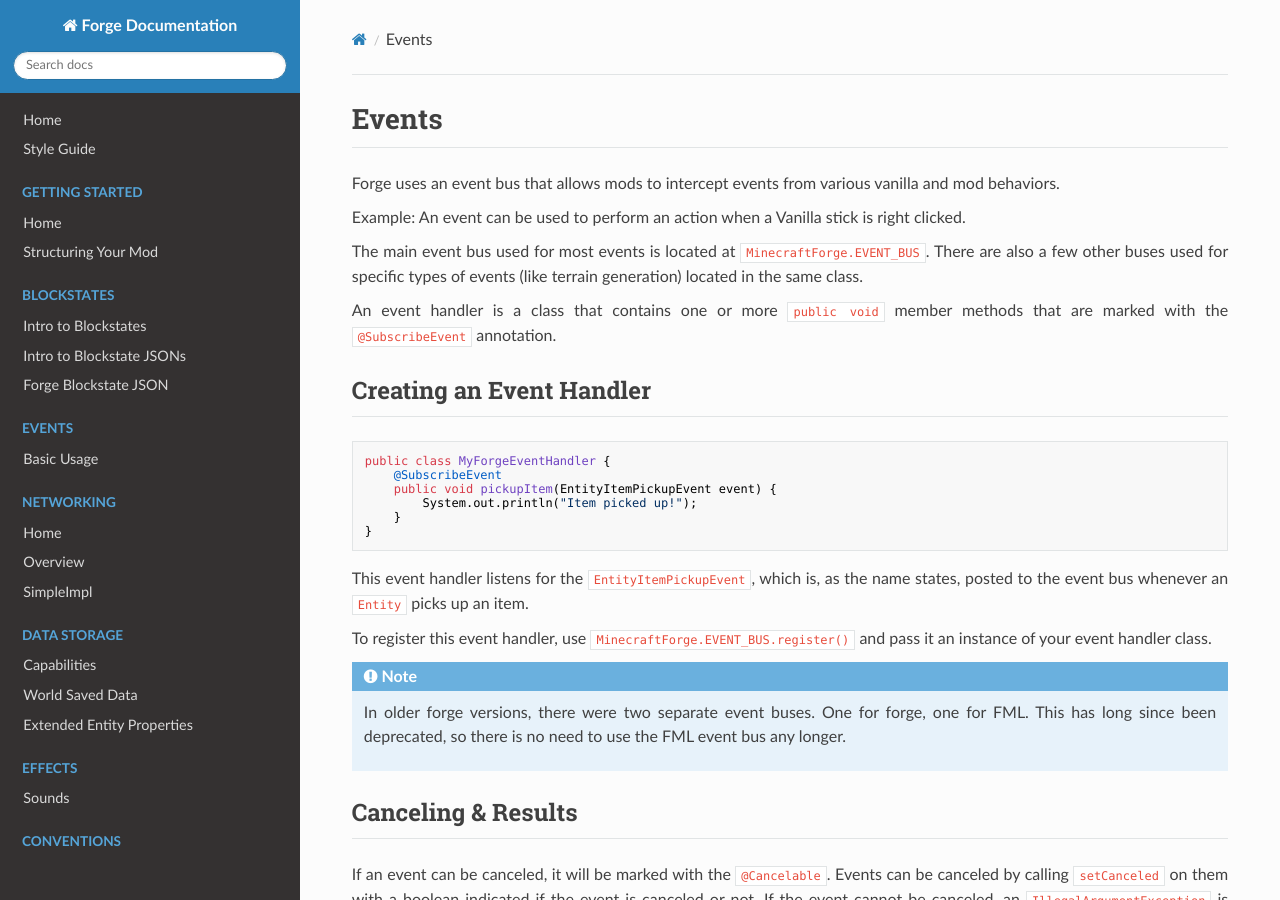
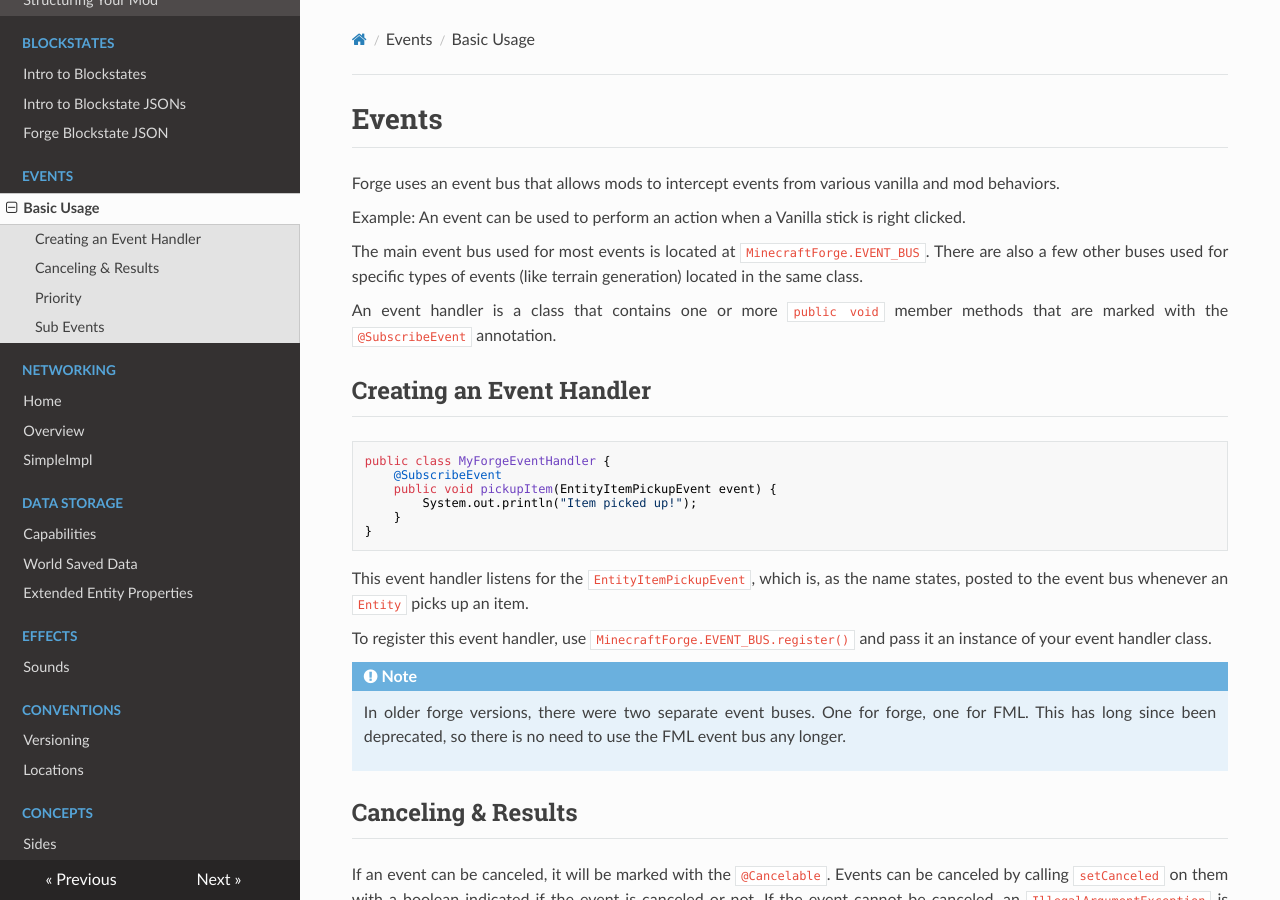
Before and after one commit to MinecraftForge/Documentation, an MkDocs documentation site: the page built from docs/events/intro.md, in a window 1280 px wide and 900 px high. Built offline with MkDocs 1.6.1, drawn with Linux system fonts in a browser that asks for light colours; nearby versions of some CDN libraries; old or Windows-style settings are respelled for this version of MkDocs; part of the change alters nothing that is shown.

Commit message:
Fix events index listing

```diff
--- a/mkdocs.yml
+++ b/mkdocs.yml
@@ -10,7 +10,7 @@ pages:
     - Intro to Blockstate JSONs: 'blockstates/introduction.md'
     - Forge Blockstate JSON: 'blockstates/forgeBlockstates.md'
   - Events:
-    - Basic Usage: 'events/events.md'
+    - Basic Usage: 'events/intro.md'
   - Networking:
     - Home: 'networking/index.md'
     - Overview: 'networking/overview.md'
```
